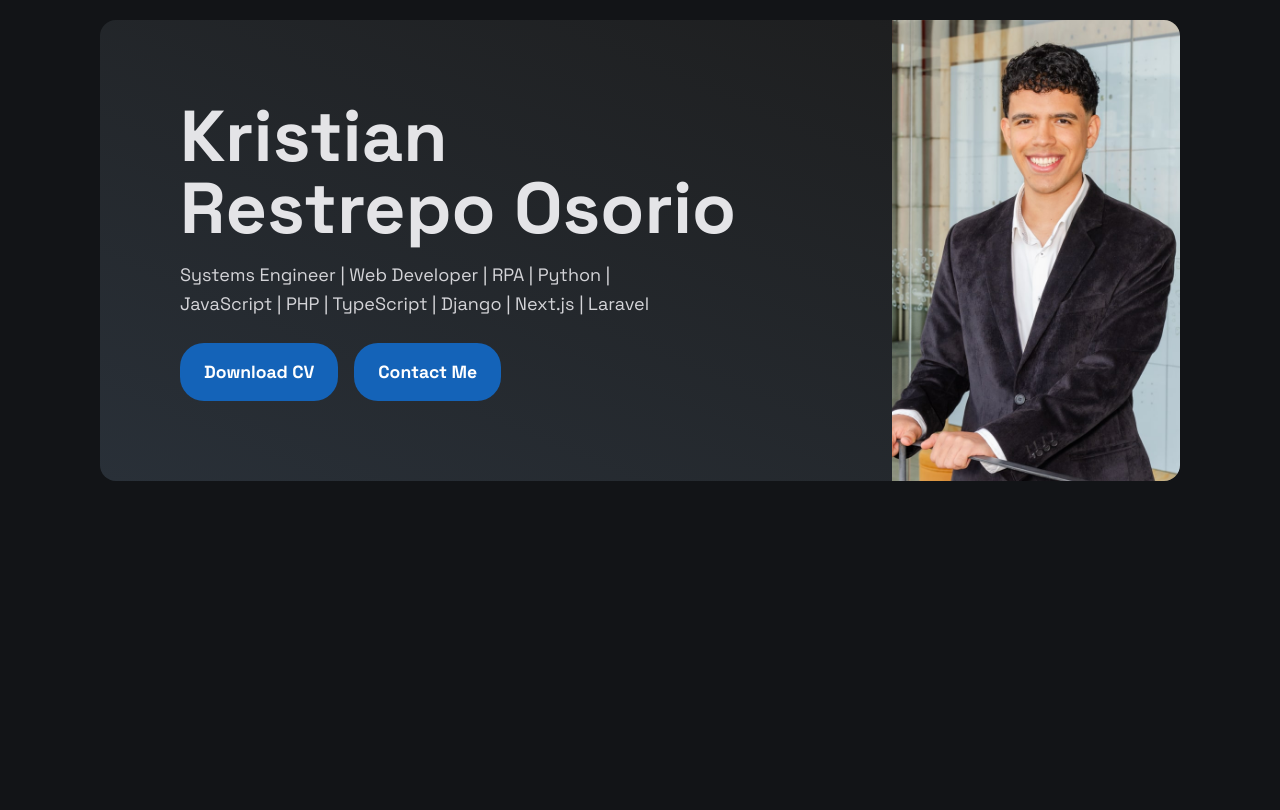
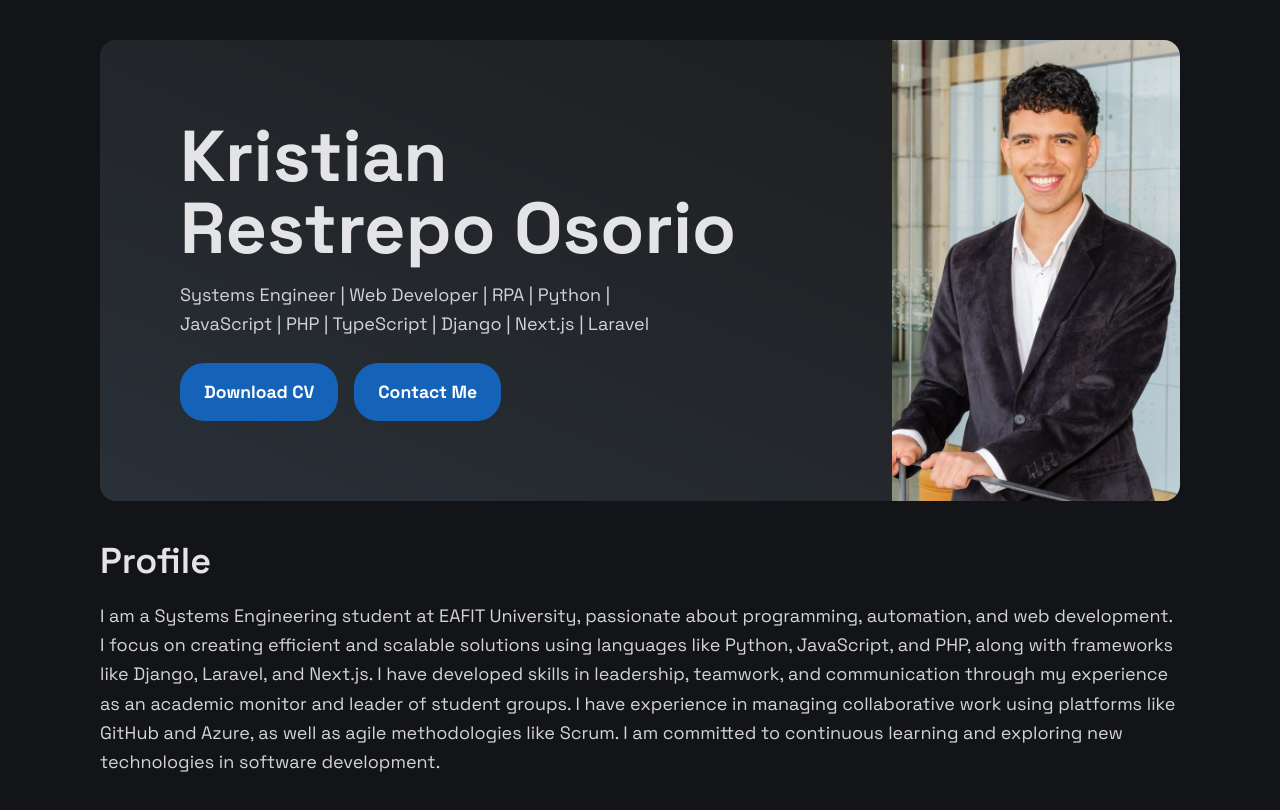
Before and after one commit to kristianrpo/personal-website, a Next.js app: page /en in a window 1280 px wide. Shown: the top 810 px of the page. Built offline with nearby package versions, Linux system fonts and the light colour scheme.

Commit message:
feat: add heading and description to profile section

```diff
--- a/components/templates/Home.tsx
+++ b/components/templates/Home.tsx
@@ -1,11 +1,13 @@
 import Hero from "@/components/organisms/Hero";
 import { getTranslations } from "next-intl/server";
-
+import Heading from "@/components/atoms/Heading";
+import Description from "@/components/atoms/Description";
 export default async function Home() {
   const t = await getTranslations("HomePage");
 
   return (
     <div className="">
+      <section id="hero" className="my-10">
         <Hero
           title={t("hero.title")}
           description={t("hero.subtitle")}
@@ -16,6 +18,13 @@ export default async function Home() {
           imageSrc="/kristian.jpg"
           imageAlt={t("hero.imageAlt")}
         />
+      </section>
+      <section id="profile" className="my-10">
+        <Heading variant="h3" className="my-5">
+          {t("profile.title")}
+        </Heading>
+        <Description>{t("profile.description")}</Description>
+      </section>
     </div>
   );
 }
--- a/messages/en.json
+++ b/messages/en.json
@@ -10,6 +10,10 @@
       "downloadCV": "Download CV",
       "contactMe": "Contact Me",
       "imageAlt": "Image of Kristian Restrepo Osorio"
+    },
+    "profile": {
+      "title": "Profile",
+      "description": "I am a Systems Engineering student at EAFIT University, passionate about programming, automation, and web development. I focus on creating efficient and scalable solutions using languages like Python, JavaScript, and PHP, along with frameworks like Django, Laravel, and Next.js. I have developed skills in leadership, teamwork, and communication through my experience as an academic monitor and leader of student groups. I have experience in managing collaborative work using platforms like GitHub and Azure, as well as agile methodologies like Scrum. I am committed to continuous learning and exploring new technologies in software development."
     }
   }
 }
--- a/messages/es.json
+++ b/messages/es.json
@@ -10,6 +10,10 @@
       "downloadCV": "Descargar HV",
       "contactMe": "Contáctame",
       "imageAlt": "Imagen de Kristian Restrepo Osorio"
+    },
+    "profile": {
+      "title": "Perfil",
+      "description": "Soy estudiante de Ingeniería de Sistemas en la Universidad EAFIT, apasionado por la programación, la automatización y el desarrollo web. Me enfoco en crear soluciones eficientes y escalables utilizando lenguajes como Python, JavaScript y PHP, junto con frameworks como Django, Laravel y Next.js. He desarrollado habilidades en liderazgo, trabajo en equipo y comunicación a través de mi experiencia como monitor académico y líder de grupos estudiantiles. Tengo experiencia en la gestión de trabajo colaborativo mediante plataformas como GitHub y Azure, además de metodologías ágiles como Scrum. Estoy comprometido con el aprendizaje continuo y la exploración de nuevas tecnologías en el desarrollo de software."
     }
   }
 }
```
Lines whose indentation alone changed are shown as unchanged.
